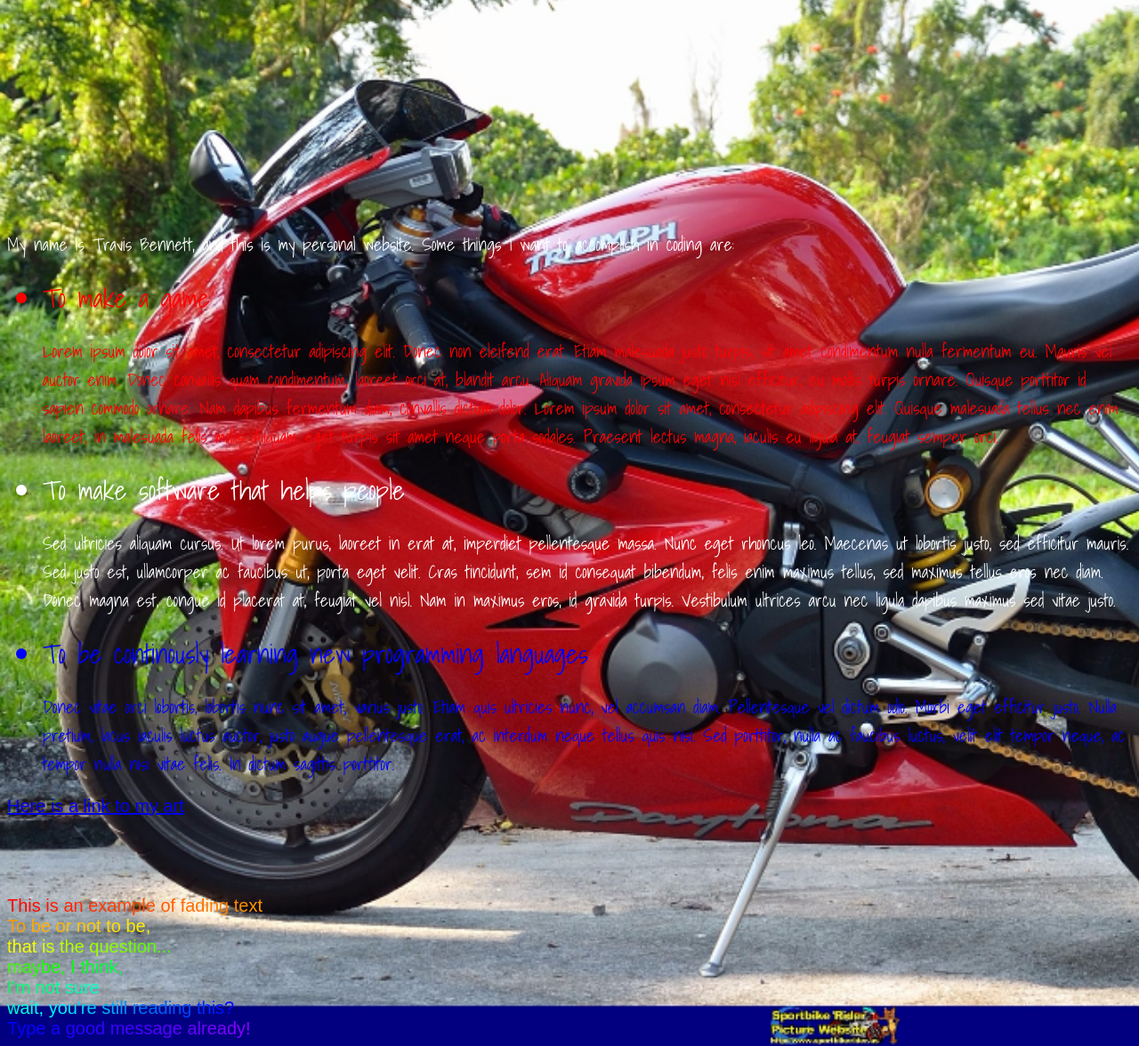
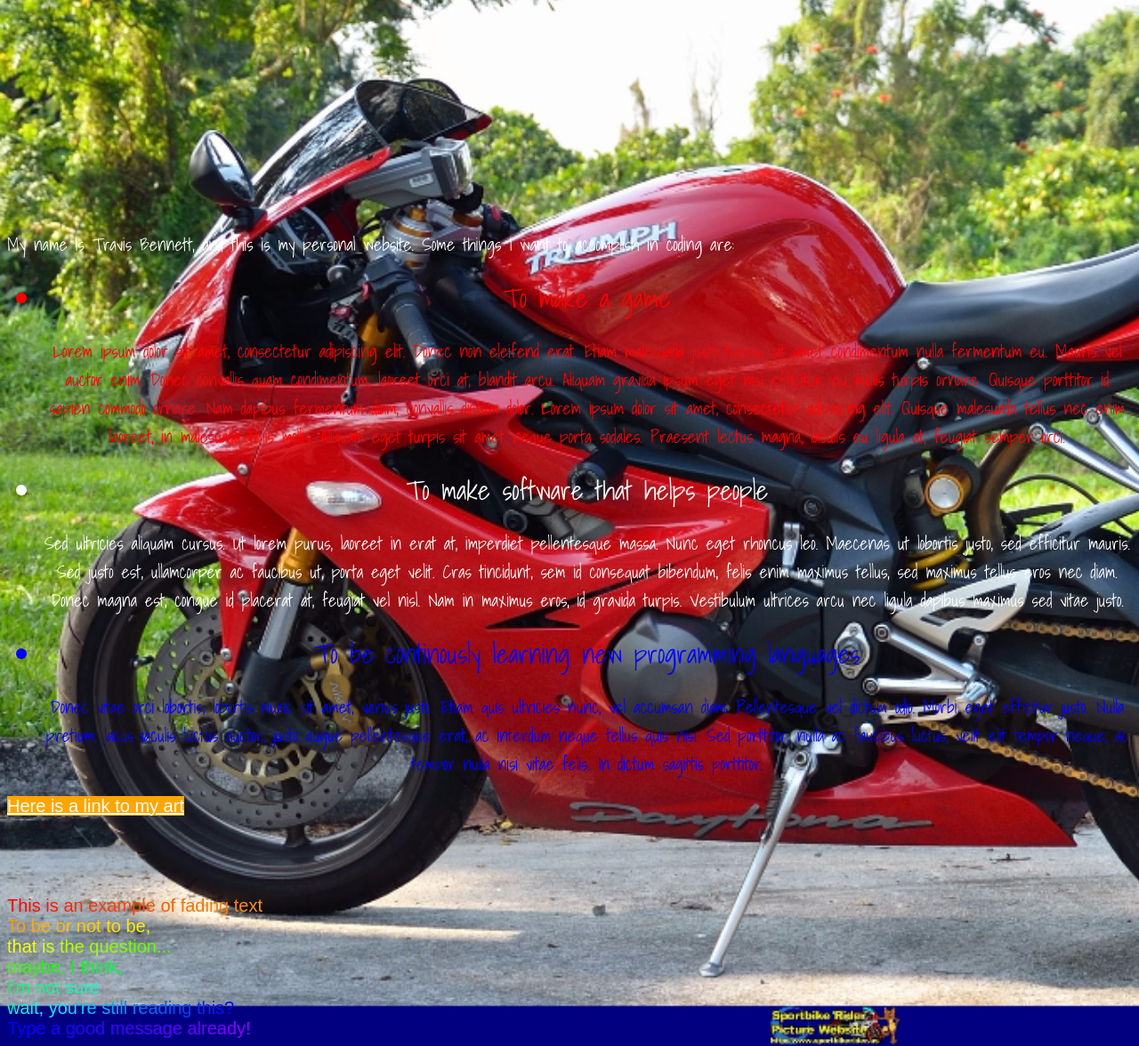
Before and after one commit to soldierforus/lessonTCS_myWebsite, a plain HTML site: page myWebsite.html in a window 1280 px wide. Shown: the part 96-1272 px from the top of the page at 89% size. Drawn offline with Linux system fonts and the light colour scheme.

Commit message:
Changed link colors and hover color

```diff
--- a/main.css
+++ b/main.css
@@ -1,6 +1,6 @@
 body {
     font-family: 'Montserrat', sans-serif;
-    background-color: #2E8247;
+    background-color: white;
     font-size: 20px;
     color: #ffffff;
     background-image: url(img/newbike.jpg);
@@ -39,6 +39,17 @@ color: blue;
    color: blue;
 }
 
-ul {
+.someClass {
 font-family: 'Shadows Into Light', cursive;
+text-align: center;
 }
+
+a {
+    color: white;
+    background-color: orange;
+}
+
+a:hover {
+    background-color: white;
+    color: orange;
+}
--- a/myWebsite.html
+++ b/myWebsite.html
@@ -17,7 +17,7 @@
             My name is Travis Bennett, and this is my personal website.  Some things I want to accomplish in coding are:
         </p>
         <p>
-            <ul>
+            <ul class ="someClass">
                 <li id = "l1">
                     To make a game
                 </li>
```
Also changed, not shown: art.html (+7 -1 lines).
